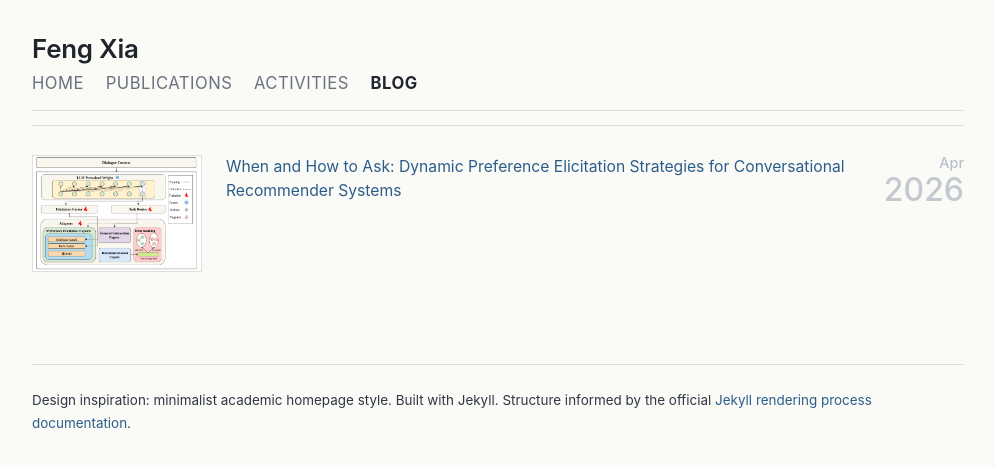
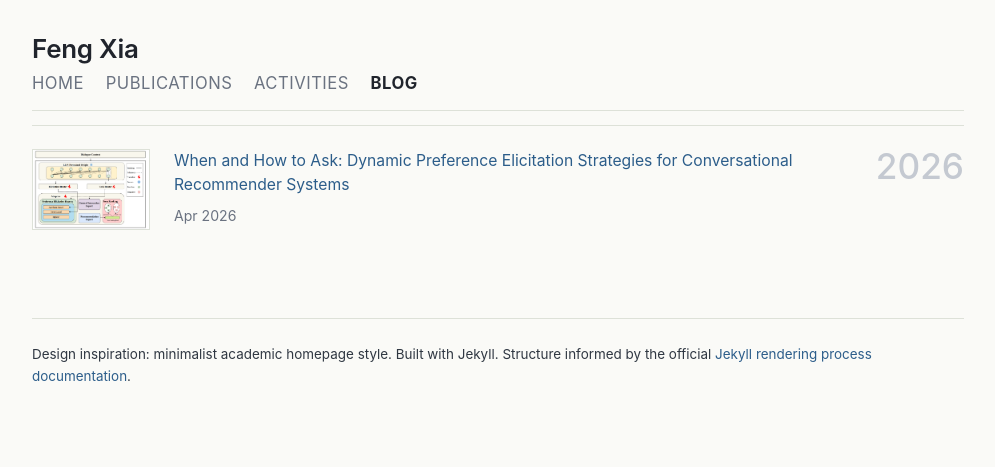
Before and after one commit to juanfacabian/juanfacabian.github.io, a Jekyll site: the page built from blog.md, in a window 1280 px wide. Shown: the top 467 px of the page, without its empty margins (142-1137 px from the left). Built offline with Jekyll 4.4.1, drawn with Linux system fonts in a browser that asks for light colours.

Commit message:
Refine blog entry spacing and date layout

```diff
--- a/assets/css/style.css
+++ b/assets/css/style.css
@@ -238,7 +238,7 @@ ul {
   display: flex;
   align-items: flex-start;
   gap: 1.5rem;
-  padding: 1.8rem 0;
+  padding: 1.45rem 0;
 }
 
 .blog-copy {
@@ -247,7 +247,7 @@ ul {
 }
 
 .blog-thumb-link {
-  flex: 0 0 170px;
+  flex: 0 0 118px;
   display: block;
 }
 
@@ -257,23 +257,21 @@ ul {
   border: 1px solid var(--border);
 }
 
+.blog-inline-meta {
+  color: var(--muted);
+  font-size: 0.88rem;
+  margin-top: 0.4rem;
+}
+
 .blog-year {
   color: #c4c9d1;
   text-align: right;
   flex: 0 0 auto;
 }
 
-.blog-month {
-  color: #b8bfc9;
-  font-size: 0.9rem;
-  font-weight: 500;
-  line-height: 1.1;
-  margin-bottom: 0.2rem;
-}
-
 .blog-year-number {
   color: #c4c9d1;
-  font-size: 2rem;
+  font-size: 2.2rem;
   font-weight: 500;
   line-height: 1;
 }
@@ -408,7 +406,7 @@ ul {
   .blog-thumb-link {
     display: block;
     margin-bottom: 1rem;
-    max-width: 170px;
+    max-width: 140px;
   }
 
   .blog-year {
--- a/blog.md
+++ b/blog.md
@@ -10,9 +10,9 @@ permalink: /blog/
     </a>
     <div class="blog-copy">
       <div class="pub-title"><a href="{{ '/blog/when-and-how-to-ask/' | relative_url }}">When and How to Ask: Dynamic Preference Elicitation Strategies for Conversational Recommender Systems</a></div>
+      <div class="blog-inline-meta">Apr 2026</div>
     </div>
     <div class="blog-year">
-      <div class="blog-month">Apr</div>
       <div class="blog-year-number">2026</div>
     </div>
   </section>
```
